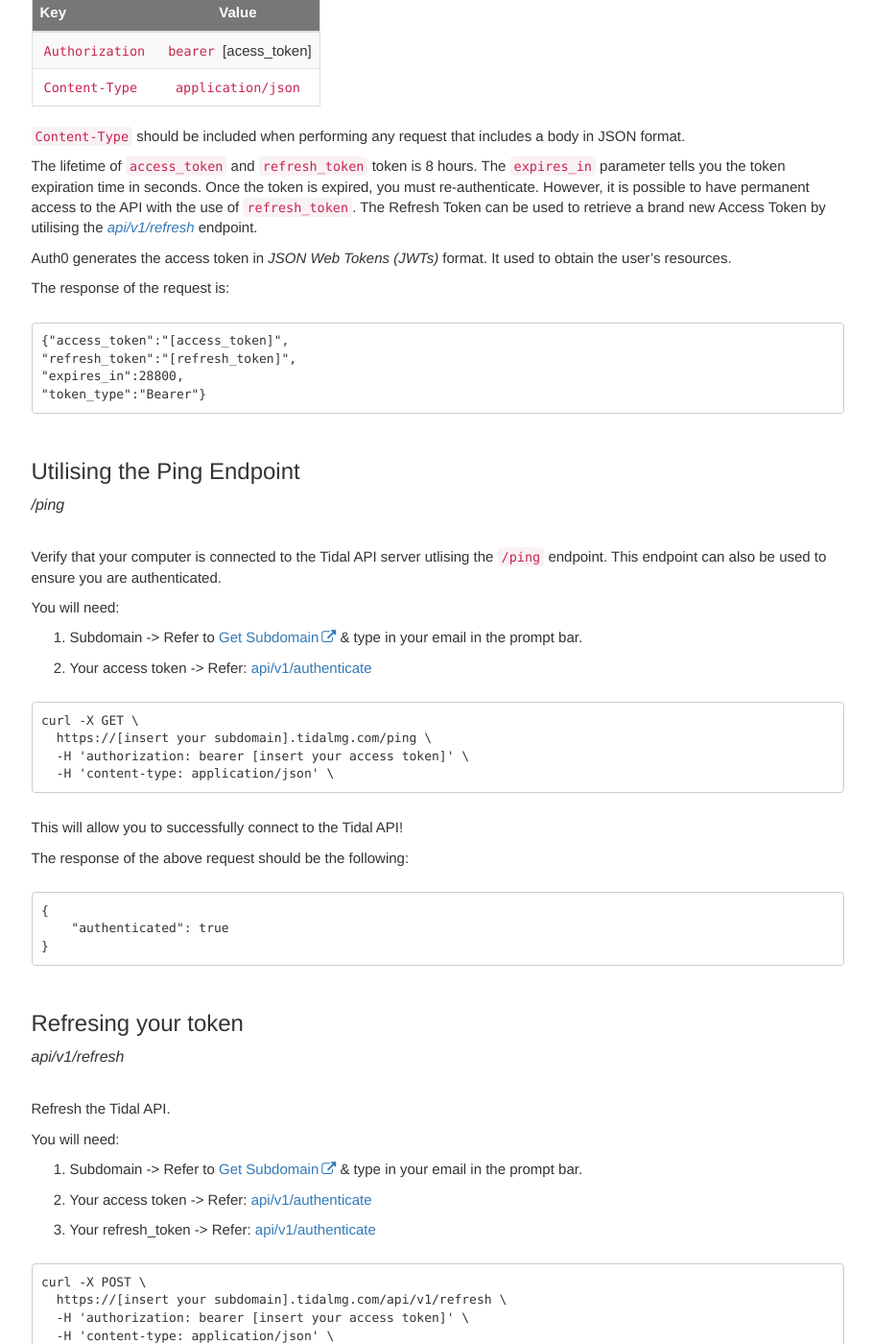
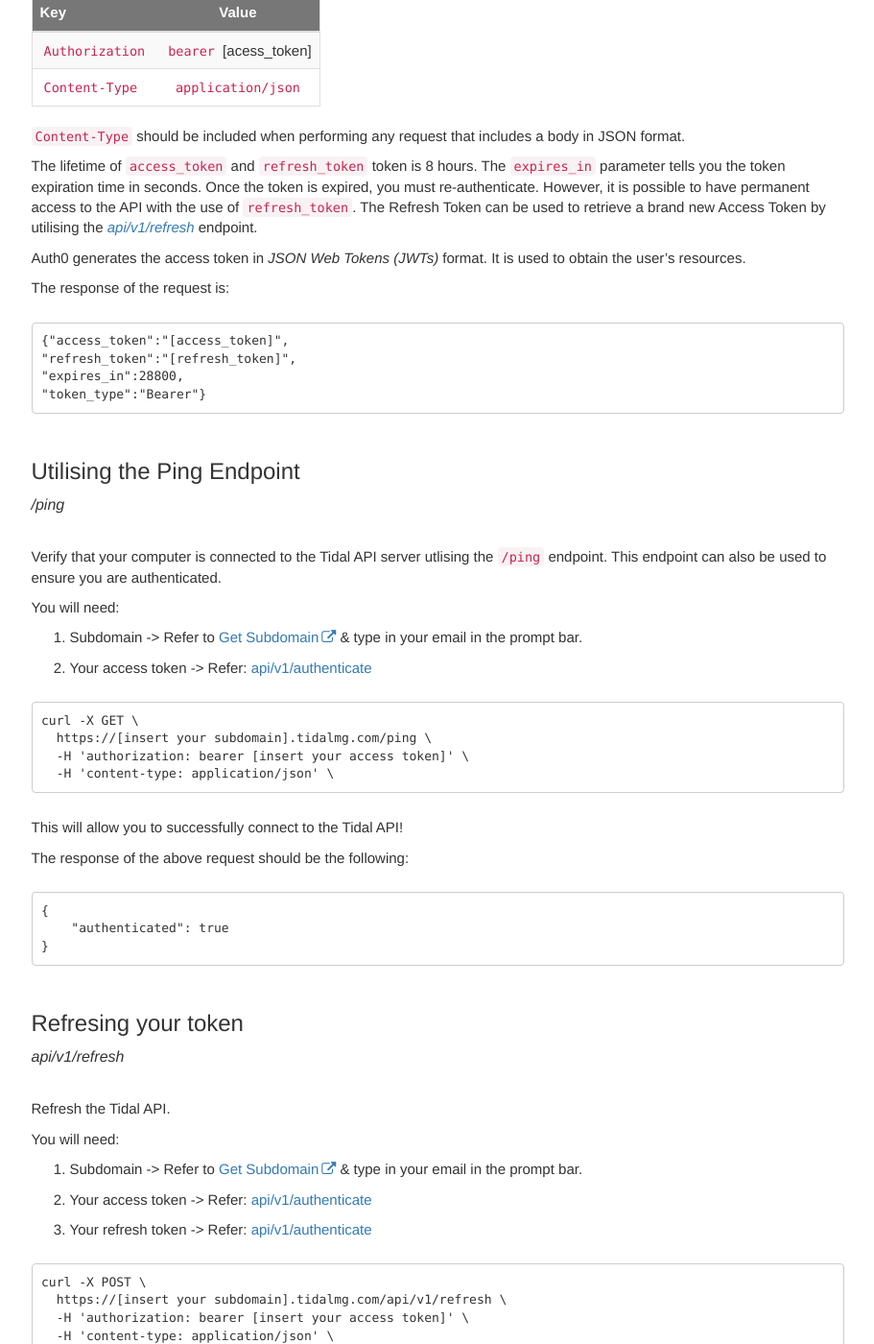
Before and after one commit to tidalmigrations/tidalmigrations.github.io, a Jekyll site: the page built from index.md, in a window 1280 px wide and 1400 px high, scrolled down 934 px. Shown: the whole window at 96% size, without its empty margins (330-1241 px from the left). Built offline with Jekyll 4.4.1, drawn with Linux system fonts in a browser that asks for light colours; nearby versions of some CDN libraries; comment, search, counter and statistics services are not loaded.

Commit message:
minor grammar changes

````diff
--- a/index.md
+++ b/index.md
@@ -53,7 +53,7 @@ The lifetime of `access_token` and `refresh_token` token is 8 hours. The `expire
 Once the token is expired, you must re-authenticate. However, it is possible to have permanent access to the API with the use of `refresh_token`.
 The Refresh Token can be used to retrieve a brand new Access Token by utilising the [*api/v1/refresh*](#getrefresh) endpoint.
 
-Auth0 generates the access token in *JSON Web Tokens (JWTs)* format. It used to obtain the user's resources.
+Auth0 generates the access token in *JSON Web Tokens (JWTs)* format. It is used to obtain the user's resources.
 
 The response of the request is:
 
@@ -102,7 +102,7 @@ You will need:
 
 1. Subdomain -> Refer to [Get Subdomain](https://app.tidalmg.com/?login) & type in your email in the prompt bar.
 2. Your access token -> Refer: [api/v1/authenticate](#getaccess)
-3. Your refresh_token -> Refer: [api/v1/authenticate](#getaccess)
+3. Your refresh token -> Refer: [api/v1/authenticate](#getaccess)
 
 ```
 curl -X POST \
````
